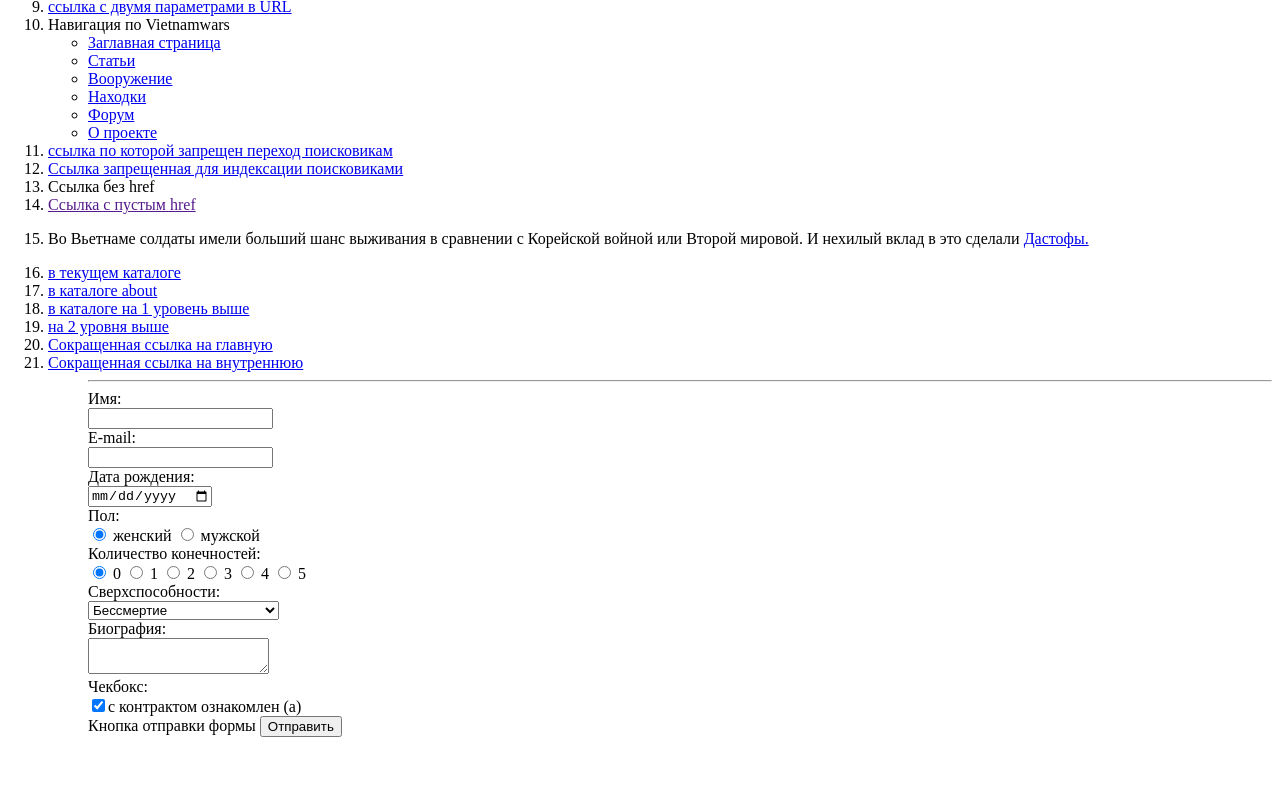
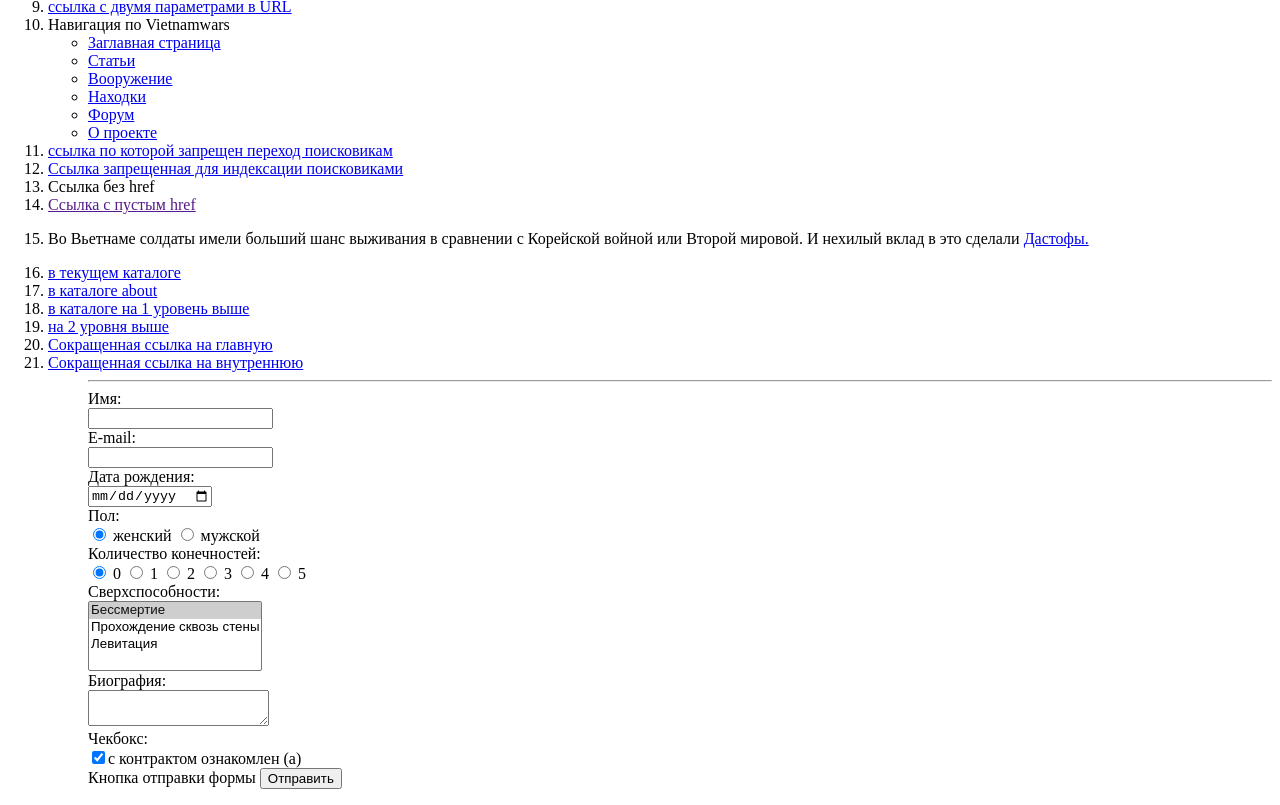
Before and after one commit to VadiBelov/-, a plain HTML site: page index.html in a window 1280 px wide. Shown: the part 760-1565 px from the top of the page. Before the commit the page ends 1513 px from the top, so only its background shows below. Drawn offline with Linux system fonts and the light colour scheme.

Commit message:
Update index.html

```diff
--- a/index.html
+++ b/index.html
@@ -91,7 +91,7 @@
 
                     <label>
                       Сверхспособности:<br />
-                      <select name="field-name-3">
+                      <select name="field-name-3"multiple="multiple">
                         <option value="Значение1" selected="selected">Бессмертие</option>
                         <option value="Значение2">Прохождение сквозь стены</option>
                         <option value="Значение3">Левитация</option>
```
